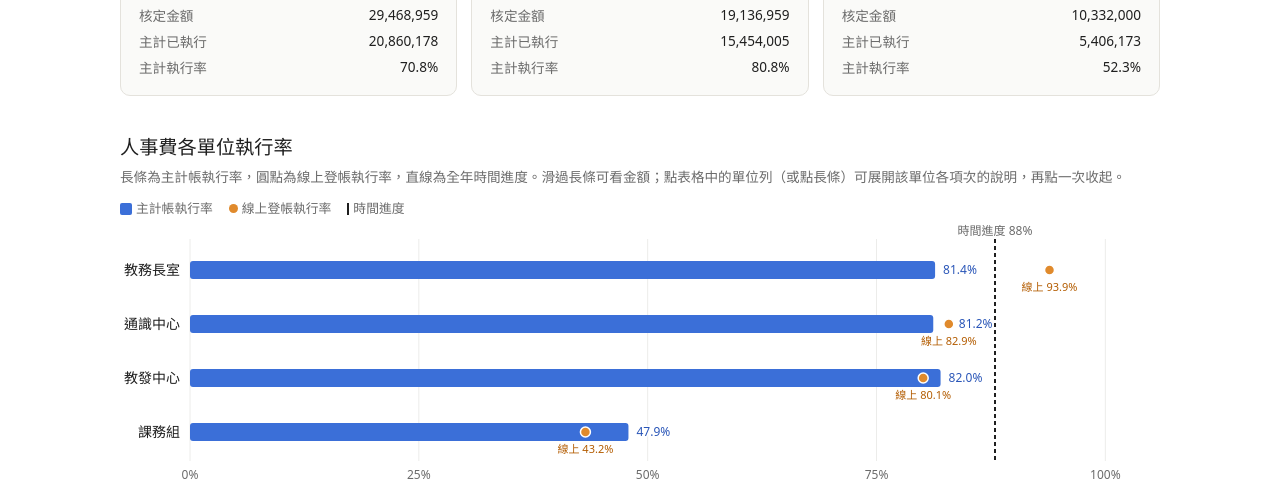
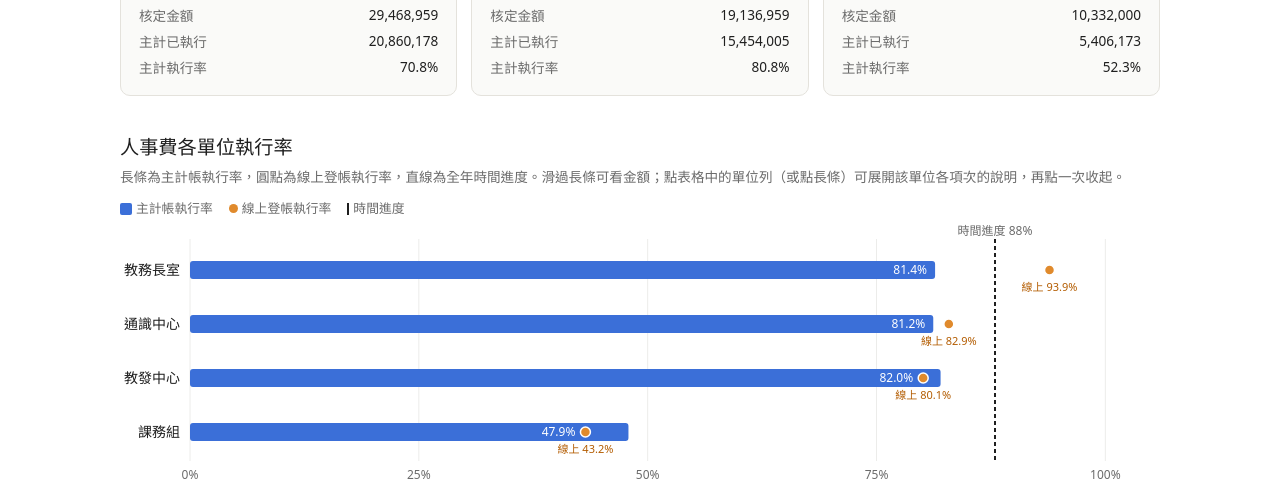
Before and after one commit to chinshihh-code/budget-dashboard, a plain HTML site: page index.html in a window 1280 px wide. Shown: the part 325-806 px from the top of the page. Drawn offline with Linux system fonts and the light colour scheme.

Commit message:
Place 主計 rate label inside bar end so label order matches values
Co-Authored-By: Claude Opus 5.5 <noreply@anthropic.com>
Claude-Session: https://claude.ai/code/session_016icD8mKvzntZGPYPYHfTp3

```diff
--- a/index.html
+++ b/index.html
@@ -44,6 +44,7 @@ h2 { font-size: 1.2rem; font-weight: 500; margin: 0 0 6px; }
 .chart text.lab { fill: var(--fg); font-size: 14px; }
 .chart text.val { fill: var(--s1t); font-variant-numeric: tabular-nums; font-weight: 500; }
 .chart text.val, .chart text.oval { paint-order: stroke; stroke: var(--bg); stroke-width: 3px; stroke-linejoin: round; }
+.chart text.val.in { fill: #ffffff; stroke: none; }
 .chart text.oval { fill: var(--s2t); font-variant-numeric: tabular-nums; font-size: 11px; }
 .tip { position: absolute; pointer-events: none; background: var(--bg); border: 1px solid var(--line); box-shadow: 0 4px 14px rgba(0,0,0,.12); border-radius: 8px; padding: 8px 12px; font-size: .8rem; line-height: 1.6; white-space: nowrap; z-index: 2; }
 .tip .k { color: var(--muted); }
@@ -231,11 +232,16 @@ function drawChart(cat, boxId) {
     const lab = svgEl('text', { class: 'lab', x: left - 10, y: cy, dy: '0.35em', 'text-anchor': 'end' }); lab.textContent = r.單位; g.append(lab);
     g.append(svgEl('rect', { x: x(0), y: cy - barH / 2, height: barH, rx: 3, width: Math.max(0, x(r.執行率) - x(0)), fill: r.執行率 > 100 ? 'var(--bad)' : 'var(--s1)' }));
     if (r.線上執行率 !== null) g.append(svgEl('circle', { cx: x(r.線上執行率), cy, r: 5, fill: 'var(--s2)', stroke: 'var(--bg)', 'stroke-width': 1.5 }));
-    // 主計：藍字，跟在長條尾端；若黃點擋住則移到黃點右側
+    // 主計：寫在藍色長條內部尾端（白字），一定在長條範圍內；長條太短才放在長條右側
     const barEnd = x(r.執行率);
-    let vx = barEnd + 8;
-    if (r.線上執行率 !== null) { const dx = x(r.線上執行率); if (dx > barEnd - 6 && dx < barEnd + valW + 14) vx = dx + 10; }
-    const val = svgEl('text', { class: 'val', x: vx, y: cy, dy: '0.35em' }); val.textContent = pct(r.執行率); g.append(val);
+    const inside = barEnd - x(0) >= valW + 16;
+    let vx = inside ? barEnd - 8 : barEnd + 8, vy = cy;
+    if (inside && r.線上執行率 !== null) {
+      const dx = x(r.線上執行率);
+      if (dx > barEnd - valW - 16 && dx < barEnd + 6) vx = Math.min(barEnd - 8, dx - 10);
+    }
+    if (!inside && r.線上執行率 !== null) { const dx = x(r.線上執行率); if (dx > barEnd - 6 && dx < barEnd + valW + 14) vy = cy - barH / 2 - 6; }
+    const val = svgEl('text', { class: inside ? 'val in' : 'val', x: vx, y: vy, dy: '0.35em', 'text-anchor': inside ? 'end' : 'start' }); val.textContent = pct(r.執行率); g.append(val);
     // 線上：橙字，放在黃點正下方
     if (r.線上執行率 !== null) {
       const ov = svgEl('text', { class: 'oval', x: x(r.線上執行率), y: cy + barH / 2 + 12, 'text-anchor': 'middle' }); ov.textContent = '線上 ' + pct(r.線上執行率); g.append(ov);
```
